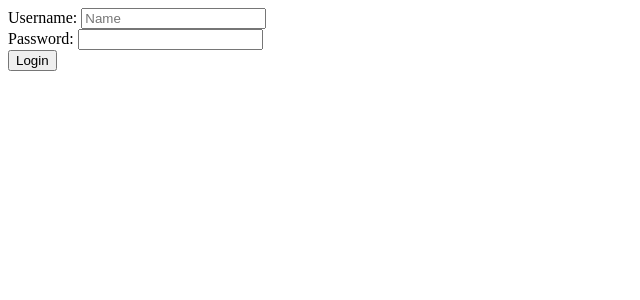
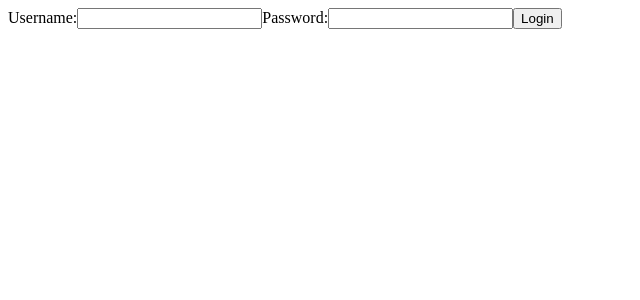
Before and after one commit to acciojob/lift-state-up-5-Fatimaq07, a React app: page / in a window 1280 px wide. Shown: the top 300 px of the page, without its empty margins (0-640 px from the left). Built offline with nearby package versions, Linux system fonts and the light colour scheme.

Commit message:
Update Login.js

```diff
--- a/src/components/Login.js
+++ b/src/components/Login.js
@@ -1,40 +1,35 @@
 import React, { useState } from "react";
 
-function Login({ onLogin }) {
+const Login = ({ setIsLoggedIn }) => {
   const [username, setUsername] = useState("");
   const [password, setPassword] = useState("");
 
   const handleSubmit = (e) => {
     e.preventDefault();
-    if (username && password) {
-      onLogin(); // Update parent state
-    } else {
-      alert("Please enter username and password");
-    }
+    setIsLoggedIn(true);
   };
 
   return (
     <form onSubmit={handleSubmit}>
-      <div>
-        <label>Username: </label>
+      <label>
+        Username:
         <input
           type="text"
           value={username}
           onChange={(e) => setUsername(e.target.value)}
-          placeholder="Name"
         />
-      </div>
-      <div>
-        <label>Password: </label>
+      </label>
+      <label>
+        Password:
         <input
           type="password"
           value={password}
           onChange={(e) => setPassword(e.target.value)}
         />
-      </div>
+      </label>
       <button type="submit">Login</button>
     </form>
   );
-}
+};
 
 export default Login;
```
